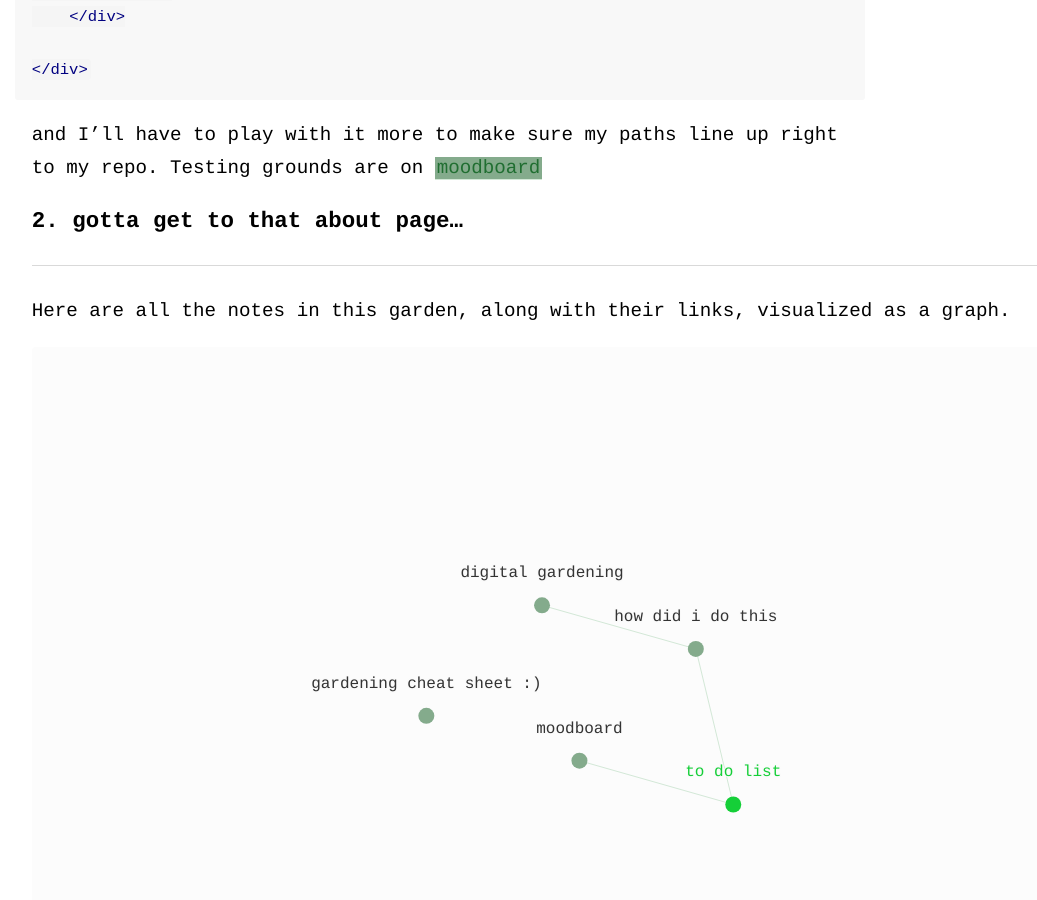
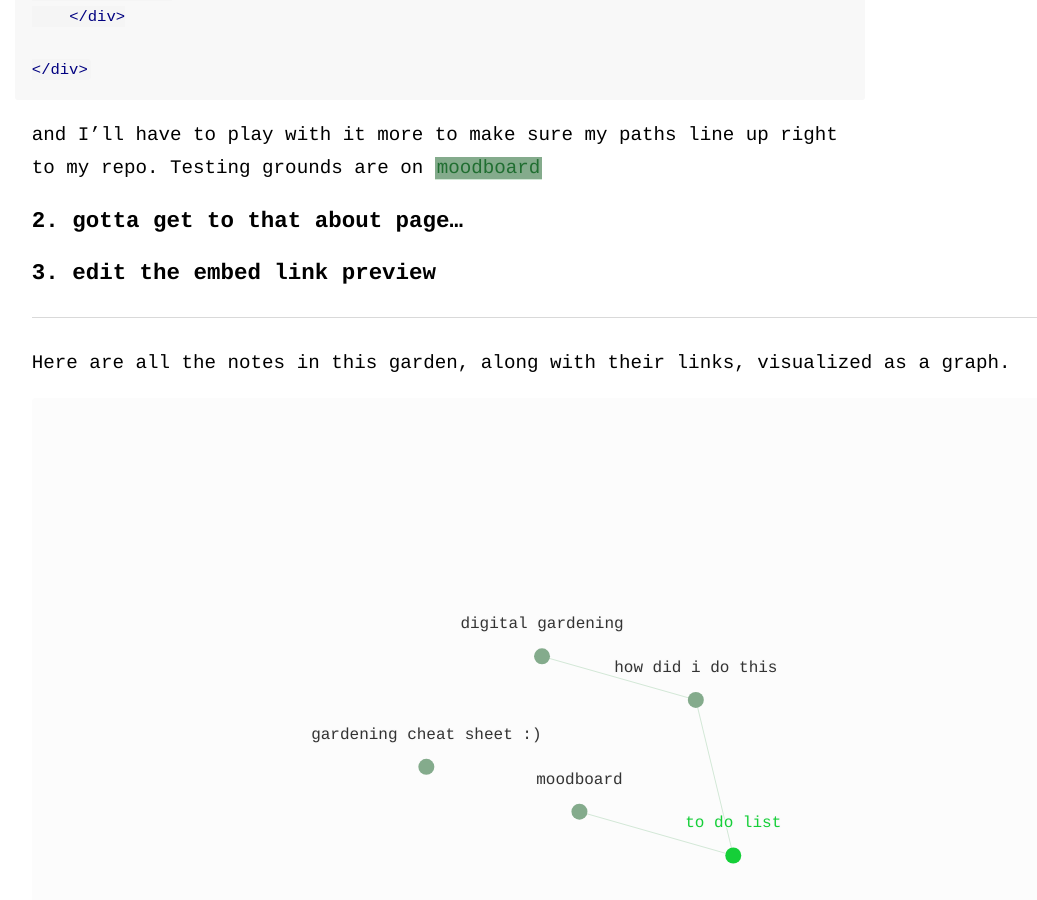
Before and after one commit to geminiworms/talyssagarden.github.io, a Jekyll site: the page built from _notes/to-do-list.md, in a window 1280 px wide and 900 px high, scrolled down 12735 px. Shown: the whole window, without its empty margins (45-1082 px from the left). Built offline with Jekyll 4.4.1, drawn with Linux system fonts in a browser that asks for light colours.

Commit message:
Update to-do-list.md

```diff
--- a/_notes/to-do-list.md
+++ b/_notes/to-do-list.md
@@ -42,3 +42,5 @@ class: photoessay
 and I'll have to play with it more to make sure my paths line up right to my repo. Testing grounds are on [[moodboard]]
 
 ### 2. gotta get to that about page...
+
+### 3. edit the embed link preview
```
